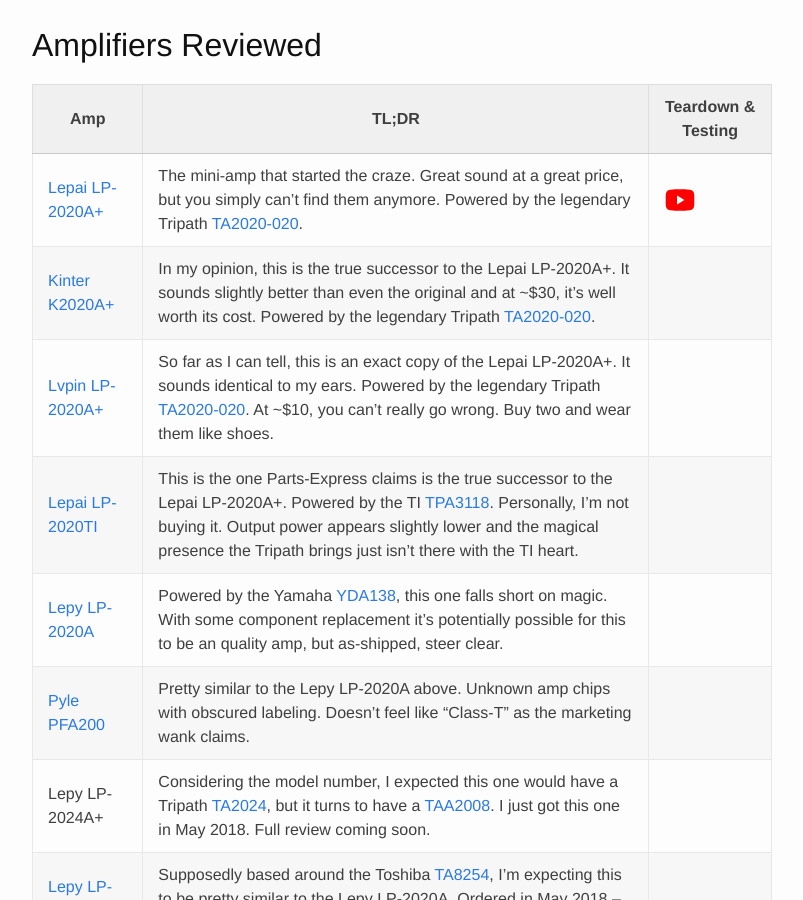
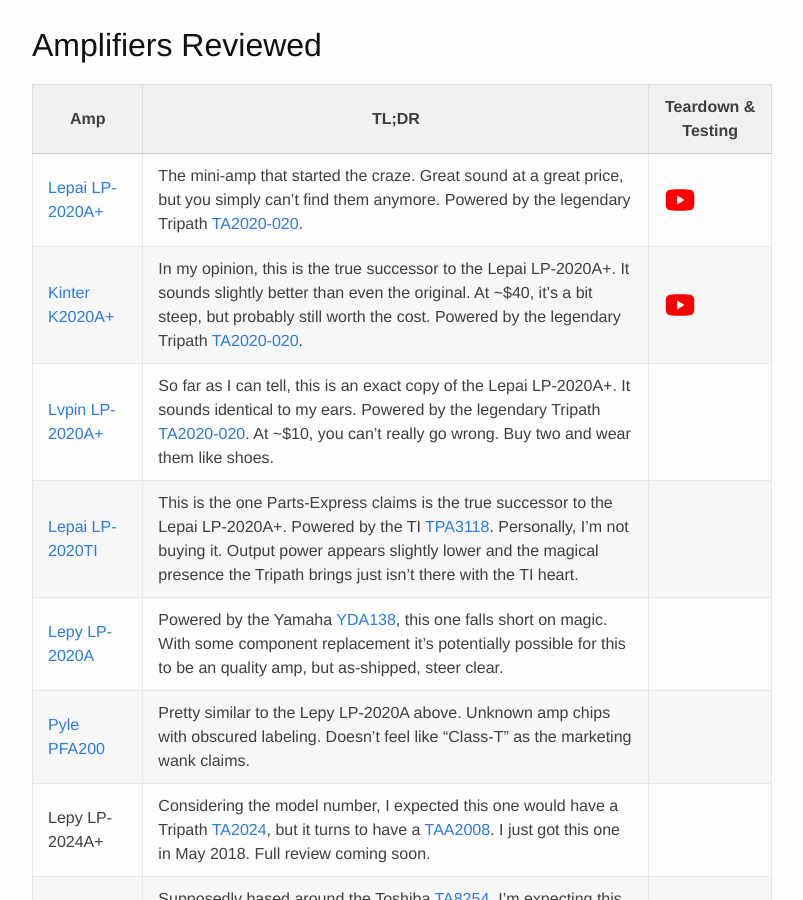
Before and after one commit to cilynx/cilynx.github.io, a Jekyll site: the page built from _posts/2018-01-27-mini_hifi_bakeoff.md, in a window 1280 px wide and 900 px high, scrolled down 805 px. Shown: the whole window, without its empty margins (238-1041 px from the left). Built offline with Jekyll 4.4.1, drawn with Linux system fonts in a browser that asks for light colours; a script that is not in the unit is left out; comment, search, counter and statistics services are not loaded.

Commit message:
Add K2020A+ video

```diff
--- a/_posts/2018-01-27-mini_hifi_bakeoff.md
+++ b/_posts/2018-01-27-mini_hifi_bakeoff.md
@@ -17,7 +17,7 @@
 |Amp|TL;DR|Teardown & Testing|
 |---|
 |[Lepai LP-2020A+]({% post_url 2020-06-30-lepai_lp-2020a+_teardown_&_testing %})|The mini-amp that started the craze.  Great sound at a great price, but you simply can't find them anymore.  Powered by the legendary Tripath [TA2020-020](/assets/Tripath TA2020-020.pdf).|[![youtube](/assets/youtube.png)](https://www.youtube.com/watch?v=goyDYsjpTYo)|
-|[Kinter K2020A+]({% post_url 2020-07-04-kinter_k2020a+_teardown_&_testing %})|In my opinion, this is the true successor to the Lepai LP-2020A+.  It sounds slightly better than even the original and at ~$30, it's well worth its cost.  Powered by the legendary Tripath [TA2020-020](/assets/Tripath TA2020-020.pdf).|
+|[Kinter K2020A+]({% post_url 2020-07-04-kinter_k2020a+_teardown_&_testing %})|In my opinion, this is the true successor to the Lepai LP-2020A+.  It sounds slightly better than even the original.  At ~$40, it's a bit steep, but probably still worth the cost.  Powered by the legendary Tripath [TA2020-020](/assets/Tripath TA2020-020.pdf).|[![youtube](/assets/youtube.png)](https://www.youtube.com/watch?v=gWpzyubXQv4)|
 |[Lvpin LP-2020A+](#Lvpin LP-2020A+)|So far as I can tell, this is an exact copy of the Lepai LP-2020A+.  It sounds identical to my ears.  Powered by the legendary Tripath [TA2020-020](/assets/Tripath TA2020-020.pdf).  At ~$10, you can't really go wrong.  Buy two and wear them like shoes.|
 |[Lepai LP-2020TI](#Lepai LP-2020TI)|This is the one Parts-Express claims is the true successor to the Lepai LP-2020A+.  Powered by the TI [TPA3118](/assets/TPA3118D2.pdf).  Personally, I'm not buying it.  Output power appears slightly lower and the magical presence the Tripath brings just isn't there with the TI heart.|
 |[Lepy LP-2020A](#Lepy LP-2020A)|Powered by the Yamaha [YDA138](/assets/YDA138.pdf), this one falls short on magic.  With some component replacement it's potentially possible for this to be an quality amp, but as-shipped, steer clear.|
```
Also changed, not shown: _posts/2020-07-04-kinter_k2020a+_teardown_&_testing.md (+2 -1 lines).
